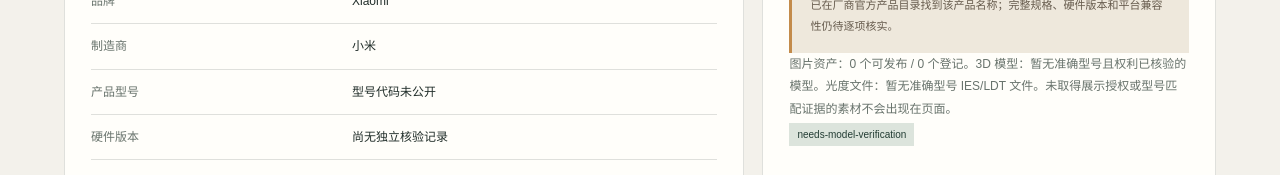
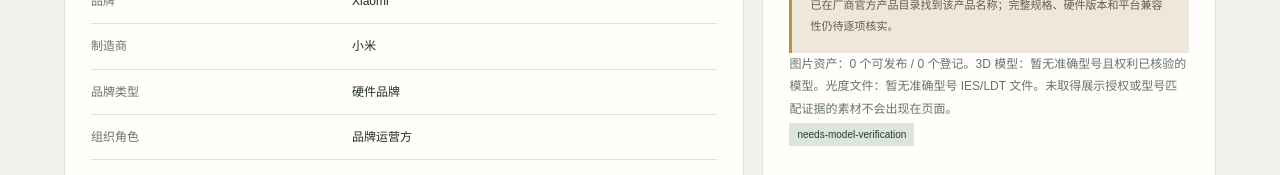
Before and after one commit to yimingwenhua69/yiming-smart-home, a Next.js app: page /products/xiaomi-smart-multi-mode-gateway-2 in a window 1280 px wide. Shown: the part 625-800 px from the top of the page. Built offline with nearby package versions, Linux system fonts and the light colour scheme.

Commit message:
feat(products): expose manufacturer and brand role distinctions in detail

```diff
--- a/src/app/products/[slug]/page.tsx
+++ b/src/app/products/[slug]/page.tsx
@@ -41,6 +41,18 @@ const compatibilityLabel = {
   unverified: "待核实"
 } as const;
 
+const organizationLabels = {
+  "hardware-manufacturer": "硬件制造商",
+  "brand-owner": "品牌运营方",
+  "ecosystem-provider": "生态服务商",
+  "iot-platform-provider": "IoT 平台服务商"
+} as const;
+const brandLabels = {
+  "hardware-brand": "硬件品牌",
+  "ecosystem-brand": "生态品牌",
+  "platform-brand": "平台品牌"
+} as const;
+
 export default async function ProductDetailPage({ params }: { params: Promise<{ slug: string }> }) {
   const { slug } = await params;
   const product = getProductBySlug(slug);
@@ -79,6 +91,8 @@ export default async function ProductDetailPage({ params }: { params: Promise<{
             <dl className="spec-list">
               <dt>品牌</dt><dd>{brand?.name ?? "待核实"}</dd>
               <dt>制造商</dt><dd>{manufacturer?.name ?? "待核实"}</dd>
+              <dt>品牌类型</dt><dd>{brand ? brandLabels[brand.brandType] : "待核实"}</dd>
+              <dt>组织角色</dt><dd>{manufacturer ? organizationLabels[manufacturer.organizationType] : "待核实"}</dd>
               <dt>产品型号</dt><dd>{models.map((item) => item.modelCode ?? "型号代码未公开").join(" / ")}</dd>
               <dt>硬件版本</dt><dd>{revisions.length ? revisions.map((revision) => revision.revisionCode).join(" / ") : "尚无独立核验记录"}</dd>
               <dt>品类</dt><dd>{category?.name ?? "待分类"}</dd>
```
